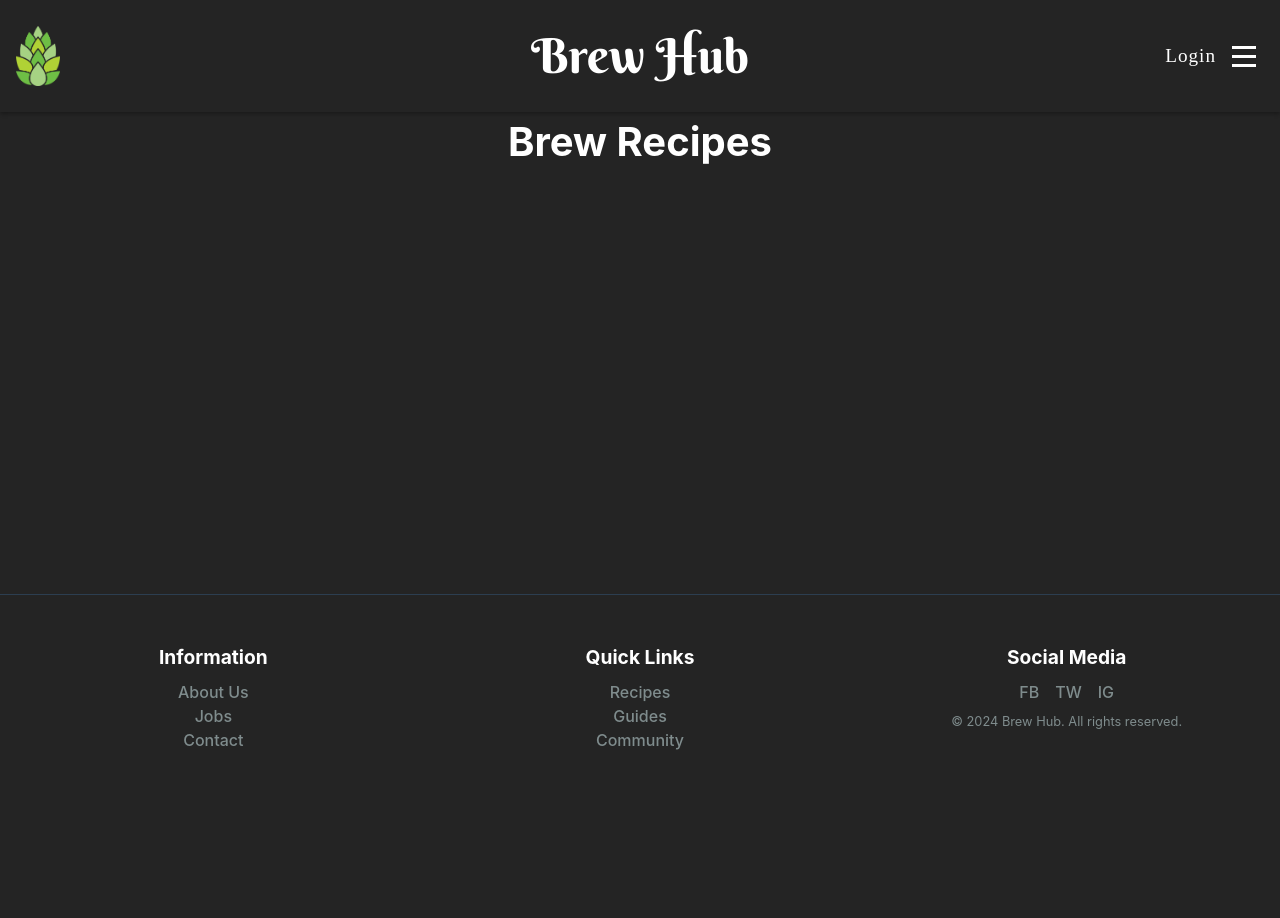
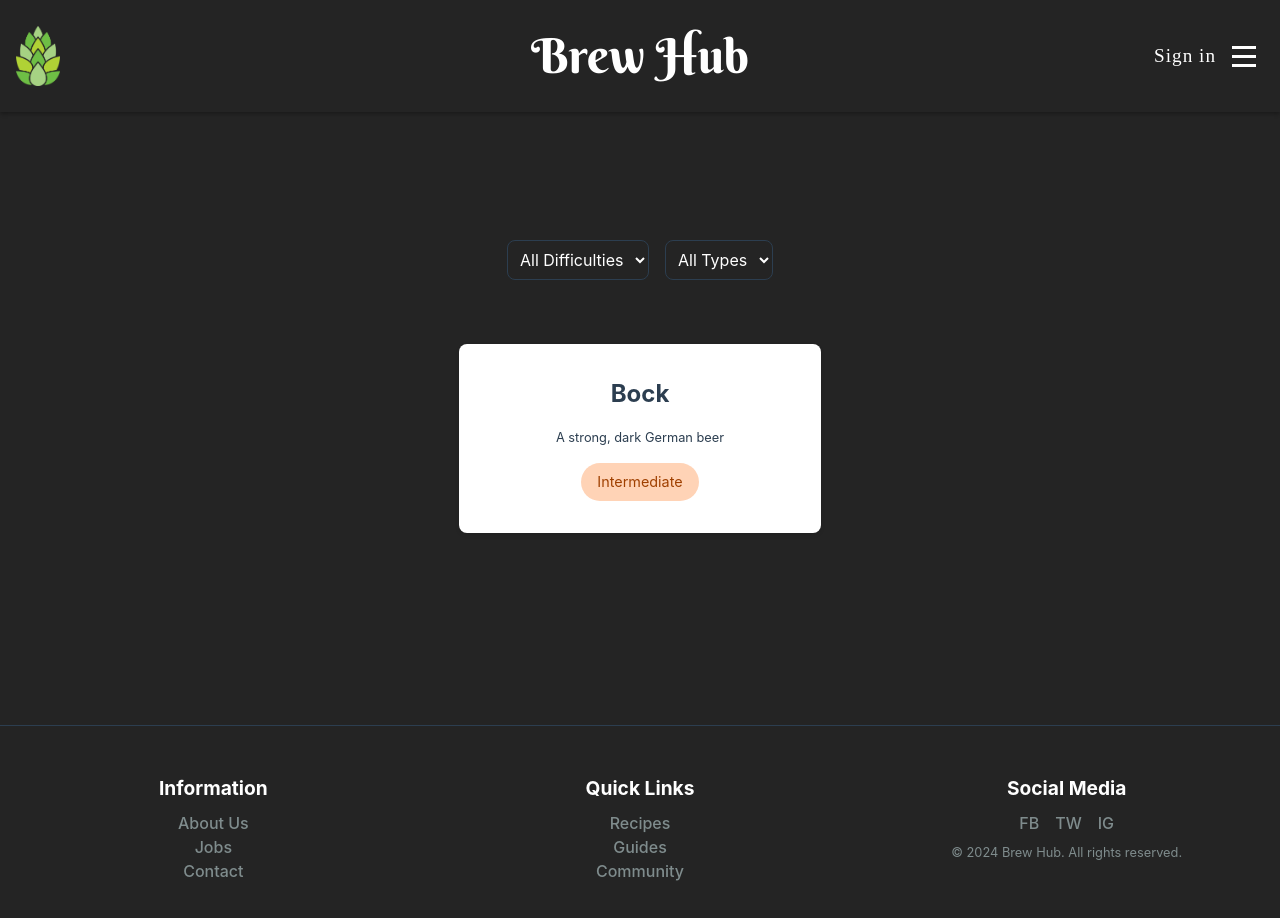
Before and after one commit to PeterKock/brewhub-frontend, a React (Vite) app: page /user/recipes in a window 1280 px wide. Shown: the top 918 px of the page. Before the commit the page ends 800 px from the top, so only its background shows below. Built offline with nearby package versions, Linux system fonts and the light colour scheme; a web font is replaced by a local one.

Commit message:
added recipe components and added a basic recipespage

```diff
--- a/src/components/header.jsx
+++ b/src/components/header.jsx
@@ -37,10 +37,10 @@ const Header = ({ isAuthenticated, onLogout }) => {
                             className="login-link"
                             style={{ background: 'none', border: 'none', cursor: 'pointer' }}
                         >
-                            Logout
+                            Sign out
                         </button>
                     ) : (
-                        <Link to="/login" className="login-link">Login</Link>
+                        <Link to="/login" className="login-link">Sign in</Link>
                     )}
                     <button className="hamburger-button" onClick={toggleMenu}>
                         <span className="hamburger-line"></span>
--- /dev/null
+++ b/src/components/recipes/RecipeDetailCard.jsx
@@ -0,0 +1,50 @@
+import PropTypes from 'prop-types';
+
+export const RecipeDetailCard = ({ recipe, onClose }) => {
+    return (
+        <div className="base-card">
+            <div className="recipe-header">
+                <h3>{recipe.title}</h3>
+                <button onClick={onClose} className="feature-button">
+                    Close
+                </button>
+            </div>
+
+            <div className="recipe-stats">
+                <span className="recipe-stat">Time: {recipe.timeInWeeks} weeks</span>
+                <span className="recipe-stat">ABV: {recipe.abv}</span>
+                <span className="recipe-stat">Type: {recipe.type}</span>
+            </div>
+
+            <div className="recipe-section">
+                <h4>Ingredients</h4>
+                <ul className="recipe-list">
+                    {recipe.ingredients.map((ingredient, index) => (
+                        <li key={index}>{ingredient}</li>
+                    ))}
+                </ul>
+            </div>
+
+            <div className="recipe-section">
+                <h4>Instructions</h4>
+                <ol className="recipe-list">
+                    {recipe.instructions.map((step, index) => (
+                        <li key={index}>{step}</li>
+                    ))}
+                </ol>
+            </div>
+        </div>
+    );
+};
+
+RecipeDetailCard.propTypes = {
+    recipe: PropTypes.shape({
+        title: PropTypes.string.isRequired,
+        timeInWeeks: PropTypes.number.isRequired,
+        abv: PropTypes.string.isRequired,
+        type: PropTypes.string.isRequired,
+        ingredients: PropTypes.arrayOf(PropTypes.string).isRequired,
+        instructions: PropTypes.arrayOf(PropTypes.string).isRequired
+    }).isRequired,
+    onClose: PropTypes.func.isRequired
+};
--- /dev/null
+++ b/src/components/recipes/RecipeFilterBar.jsx
@@ -0,0 +1,31 @@
+import PropTypes from 'prop-types';
+
+export const RecipeFilterBar = ({ onFilterChange }) => {
+    return (
+        <div className="recipe-filters">
+            <select
+                onChange={(e) => onFilterChange('difficulty', e.target.value)}
+                className="filter-select"
+            >
+                <option value="all">All Difficulties</option>
+                <option value="Beginner">Beginner</option>
+                <option value="Intermediate">Intermediate</option>
+                <option value="Advanced">Advanced</option>
+            </select>
+
+            <select
+                onChange={(e) => onFilterChange('type', e.target.value)}
+                className="filter-select"
+            >
+                <option value="all">All Types</option>
+                <option value="Lager">Lager</option>
+                <option value="Ale">Ale</option>
+                <option value="Stout">Stout</option>
+            </select>
+        </div>
+    );
+};
+
+RecipeFilterBar.propTypes = {
+    onFilterChange: PropTypes.func.isRequired
+};
--- /dev/null
+++ b/src/components/recipes/index.js
@@ -0,0 +1,3 @@
+export { RecipeDetailCard } from './RecipeDetailCard.jsx';
+export { RecipeFilterBar } from './RecipeFilterBar.jsx';
+export { recipeData } from './recipeData.js';
--- /dev/null
+++ b/src/components/recipes/recipeData.js
@@ -0,0 +1,27 @@
+export const recipeData = [
+    {
+        id: 1,
+        title: 'Bock',
+        description: 'A strong, dark German beer',
+        difficulty: 'Intermediate',
+        timeInWeeks: 8,
+        ingredients: [
+            '10 lbs Munich malt',
+            '2 lbs Vienna malt',
+            '0.5 lbs Caramunich malt',
+            '2 oz Hallertauer hops (bittering)',
+            '1 oz Tettnanger hops (aroma)',
+            'German lager yeast'
+        ],
+        instructions: [
+            'Mash grains at 152°F for 60 minutes',
+            'Sparge and collect wort',
+            'Boil for 90 minutes, adding hops per schedule',
+            'Ferment at 50°F for 4 weeks',
+            'Lager for 4 weeks at 35°F'
+        ],
+        type: 'Lager',
+        abv: '6.5%',
+        ibu: '25'
+    },
+];
--- a/src/pages/public/homepage.jsx
+++ b/src/pages/public/homepage.jsx
@@ -24,7 +24,7 @@ const HomePage = () => {
 
     const recipes = [
         {
-            title: 'Bock Beer',
+            title: 'Bock',
             description: 'A strong, dark German beer',
             difficulty: 'Intermediate'
         },
@@ -39,12 +39,12 @@ const HomePage = () => {
             difficulty: 'Beginner'
         },
         {
-            title: 'Tripel',
+            title: 'Triple',
             description: 'A strong malty, hop bitter taste heavy top-fermented beer',
             difficulty: 'Advanced'
         },
         {
-            title: 'IPA Classic',
+            title: 'IPA',
             description: 'A perfectly balanced India Pale Ale with citrus notes',
             difficulty: 'Intermediate'
         },
--- a/src/pages/user/recipes.jsx
+++ b/src/pages/user/recipes.jsx
@@ -1,7 +1,66 @@
+import { useState } from 'react';
+import PropTypes from 'prop-types';
+import { RecipeCard, CardGrid } from '../../components/cards';
+import { RecipeDetailCard, RecipeFilterBar, recipeData } from '../../components/recipes';
+
 export default function UserRecipes() {
-    return (
-        <div className="userrecipes">
-            <h2>Brew Recipes</h2>
+    const [selectedRecipe, setSelectedRecipe] = useState(null);
+    const [filters, setFilters] = useState({
+        difficulty: 'all',
+        type: 'all'
+    });
+
+    const handleFilterChange = (filterType, value) => {
+        setFilters(prev => ({
+            ...prev,
+            [filterType]: value
+        }));
+    };
+
+    const filteredRecipes = recipeData.filter(recipe => {
+        const difficultyMatch = filters.difficulty === 'all' || recipe.difficulty === filters.difficulty;
+        const typeMatch = filters.type === 'all' || recipe.type === filters.type;
+        return difficultyMatch && typeMatch;
+    });
+
+    const EnhancedRecipeCard = ({ recipe }) => (
+        <div onClick={() => setSelectedRecipe(recipe)} style={{ cursor: 'pointer' }}>
+            <RecipeCard
+                title={recipe.title}
+                description={recipe.description}
+                difficulty={recipe.difficulty}
+            />
         </div>
     );
+
+    EnhancedRecipeCard.propTypes = {
+        recipe: PropTypes.shape({
+            title: PropTypes.string.isRequired,
+            description: PropTypes.string.isRequired,
+            difficulty: PropTypes.string.isRequired
+        }).isRequired
+    };
+
+    return (
+        <main className="main-content">
+            <section className="features">
+                <h2 className="section-title"></h2>
+
+                <RecipeFilterBar onFilterChange={handleFilterChange}/>
+
+                {selectedRecipe ? (
+                    <RecipeDetailCard
+                        recipe={selectedRecipe}
+                        onClose={() => setSelectedRecipe(null)}
+                    />
+                ) : (
+                    <CardGrid>
+                        {filteredRecipes.map((recipe) => (
+                            <EnhancedRecipeCard key={recipe.id} recipe={recipe}/>
+                        ))}
+                    </CardGrid>
+                )}
+            </section>
+        </main>
+);
 }
--- a/src/styles/styles.css
+++ b/src/styles/styles.css
@@ -279,18 +279,6 @@ a:hover {
   position: relative;
 }
 
-.section-title::after {
-  content: "";
-  position: absolute;
-  bottom: -10px;
-  left: 50%;
-  transform: translateX(-50%);
-  width: 60px;
-  height: 2px;
-  background-color: var(--accent-color);
-  border-radius: 2px;
-}
-
 .base-grid {
   display: grid;
   grid-template-columns: repeat(3, minmax(0, 1fr));
@@ -387,6 +375,64 @@ a:hover {
 .difficulty-advanced {
   background-color: #ffaaa5;
   color: #8b0000;
+}
+
+/* Recipe Components Styles */
+.recipe-filters {
+  display: flex;
+  gap: var(--spacing-md);
+  margin-bottom: var(--spacing-xl);
+  justify-content: center;
+}
+
+.filter-select {
+  padding: var(--spacing-sm);
+  border-radius: var(--border-radius-value);
+  border: 1px solid var(--secondary-bg-color);
+  background-color: var(--primary-bg-color);
+  color: var(--primary-text-color);
+  cursor: pointer;
+}
+
+.recipe-header {
+  display: flex;
+  justify-content: space-between;
+  align-items: center;
+  margin-bottom: var(--spacing-lg);
+}
+
+.recipe-stats {
+  display: flex;
+  gap: var(--spacing-md);
+  margin-bottom: var(--spacing-lg);
+}
+
+.recipe-stat {
+  background-color: var(--secondary-bg-color);
+  color: var(--primary-text-color);
+  padding: var(--spacing-sm) var(--spacing-md);
+  border-radius: 20px;
+  font-size: var(--p-font-size);
+}
+
+.recipe-section {
+  margin-bottom: var(--spacing-lg);
+}
+
+.recipe-section h4 {
+  color: var(--secondary-bg-color);
+  margin-bottom: var(--spacing-sm);
+  font-size: var(--h4-font-size);
+}
+
+.recipe-list {
+  list-style-position: inside;
+  color: var(--secondary-bg-color);
+}
+
+.recipe-list li {
+  margin-bottom: var(--spacing-sm);
+  line-height: 1.4;
 }
 
 /* ------------------------------- 6. Login Page -------------------------------- */
```
